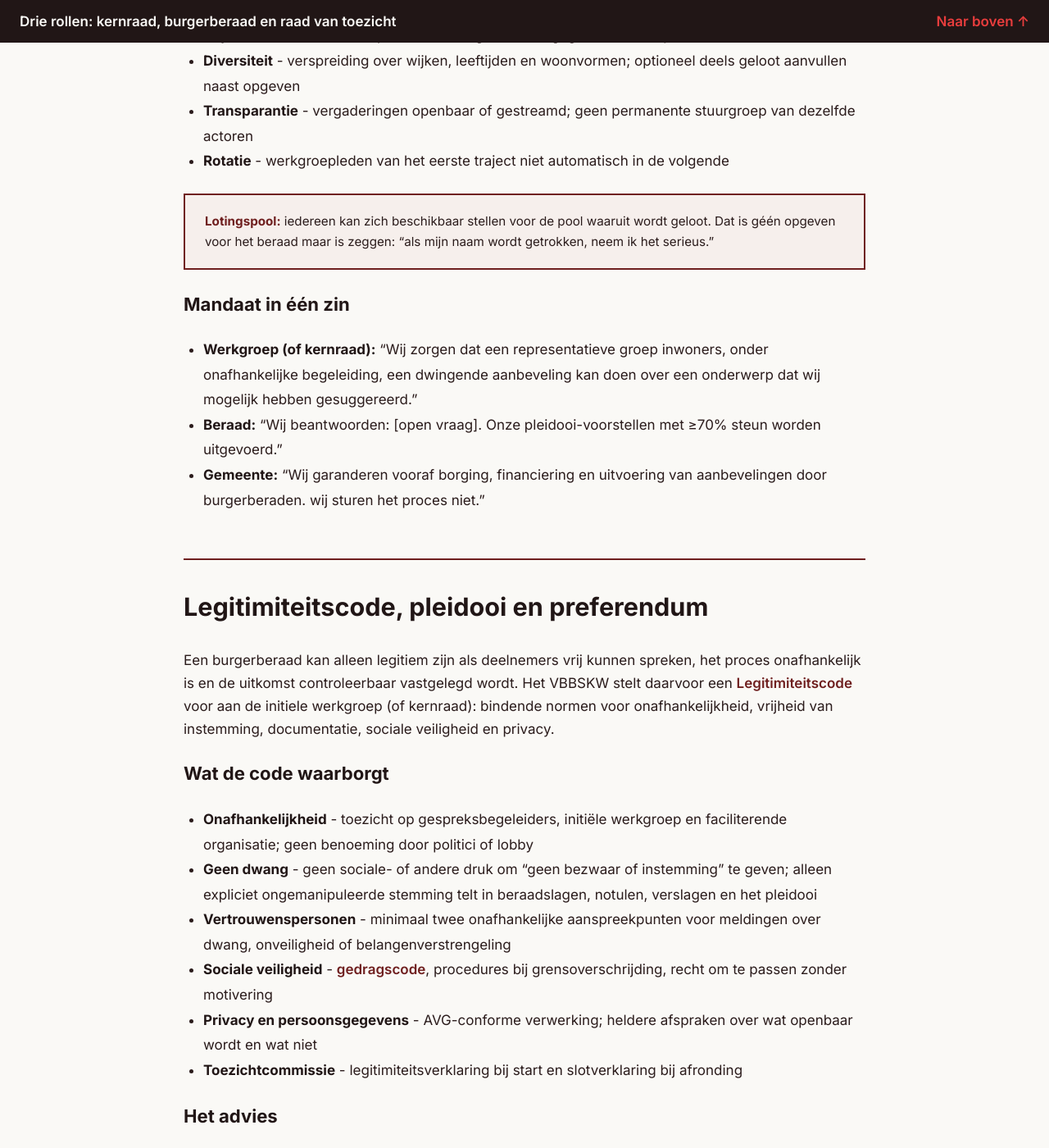
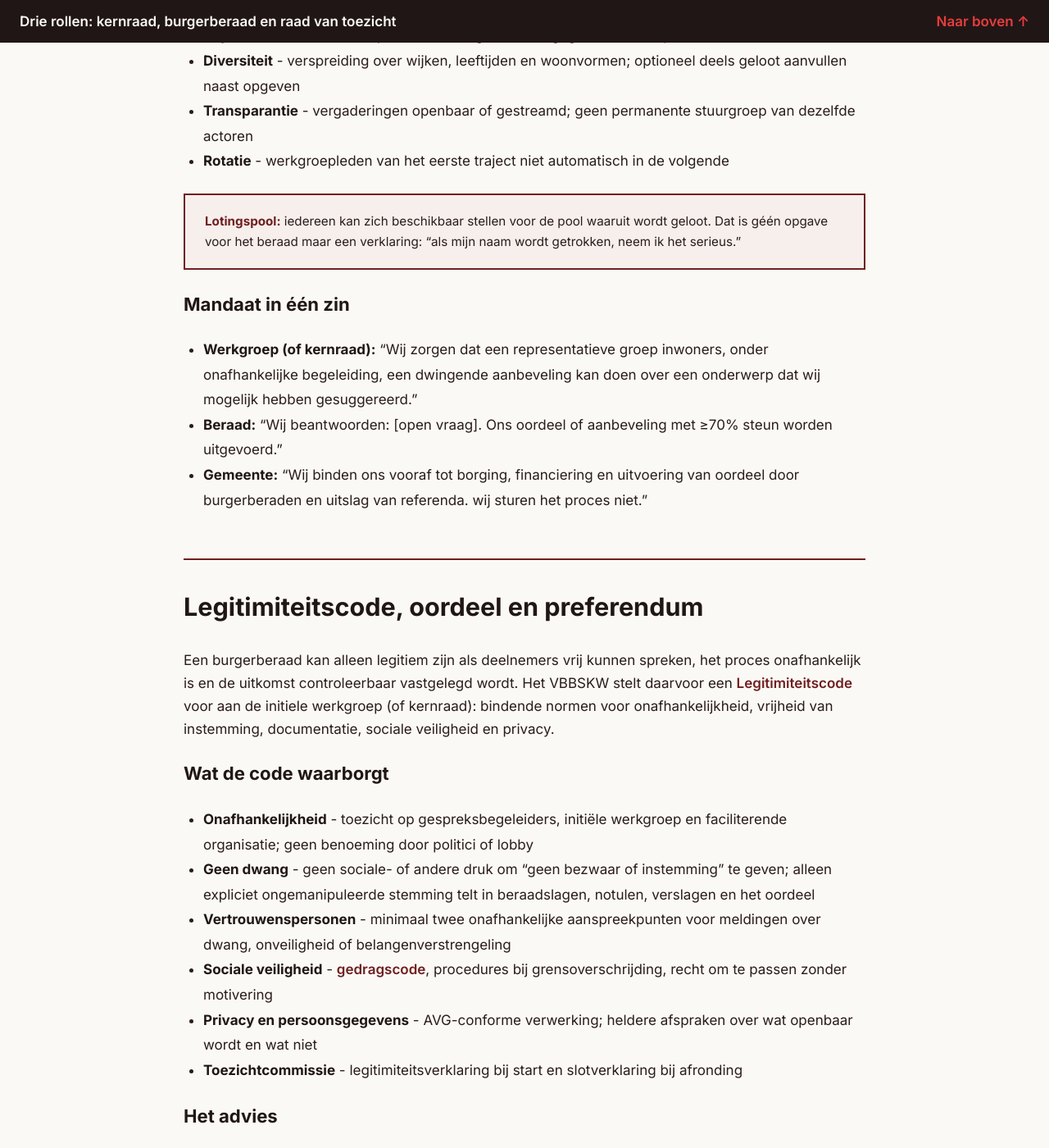
Before and after one commit to Klikblitser/Omwenteling, a Jekyll site: the page built from velsen.html, in a window 1280 px wide and 1400 px high, scrolled down 4744 px. Shown: the whole window at 82% size. Built offline with Jekyll 4.4.1, drawn with Linux system fonts in a browser that asks for light colours; some of the changed text lies outside the part shown.

Commit message:
aanpassing

```diff
--- a/velsen.html
+++ b/velsen.html
@@ -24,7 +24,7 @@ burgerberaad: true
     <li><a href="#inleiding">Inleiding</a></li>
     <li><a href="#wat-is">Wat is een burgerberaad?</a></li>
     <li><a href="#drie-rollen">Drie rollen: commissie, beraad, toezicht</a></li>
-    <li><a href="#legitimiteit">Legitimiteitscode en pleidooi</a></li>
+    <li><a href="#legitimiteit">Legitimiteitscode en oordeel</a></li>
     <li><a href="#waarom">Waarom noodzakelijk in Velsen</a></li>
     <li><a href="#voorbeelden">Voorbeelden wereldwijd</a></li>
     <li><a href="#meer">Meer weten</a></li>
@@ -134,20 +134,20 @@ burgerberaad: true
   </ul>
 
   <div class="highlight">
-    <strong>Lotingspool:</strong> iedereen kan zich beschikbaar stellen voor de pool waaruit wordt geloot. Dat is géén opgeven voor het beraad maar is zeggen: &ldquo;als mijn naam wordt getrokken, neem ik het serieus.&rdquo;
+    <strong>Lotingspool:</strong> iedereen kan zich beschikbaar stellen voor de pool waaruit wordt geloot. Dat is géén opgave voor het beraad maar een verklaring: &ldquo;als mijn naam wordt getrokken, neem ik het serieus.&rdquo;
   </div>
 
   <h3>Mandaat in één zin</h3>
 
   <ul class="bb-lijst">
     <li><strong>Werkgroep (of kernraad):</strong> &ldquo;Wij zorgen dat een representatieve groep inwoners, onder onafhankelijke begeleiding, een dwingende aanbeveling kan doen over een onderwerp dat wij mogelijk hebben gesuggereerd.&rdquo;</li>
-    <li><strong>Beraad:</strong> &ldquo;Wij beantwoorden: [open vraag]. Onze pleidooi-voorstellen met ≥70% steun worden uitgevoerd.&rdquo;</li>
-    <li><strong>Gemeente:</strong> &ldquo;Wij garanderen vooraf borging, financiering en uitvoering van aanbevelingen door burgerberaden. wij sturen het proces niet.&rdquo;</li>
+    <li><strong>Beraad:</strong> &ldquo;Wij beantwoorden: [open vraag]. Ons oordeel of aanbeveling met ≥70% steun worden uitgevoerd.&rdquo;</li>
+    <li><strong>Gemeente:</strong> &ldquo;Wij binden ons vooraf tot borging, financiering en uitvoering van oordeel door burgerberaden en uitslag van referenda. wij sturen het proces niet.&rdquo;</li>
   </ul>
 </section>
 
 <section id="legitimiteit">
-  <h2>Legitimiteitscode, pleidooi en preferendum</h2>
+  <h2>Legitimiteitscode, oordeel en preferendum</h2>
 
   <p>Een burgerberaad kan alleen legitiem zijn als deelnemers vrij kunnen spreken, het proces onafhankelijk is en de uitkomst controleerbaar vastgelegd wordt. Het VBBSKW stelt daarvoor een <a href="{{ '/legitimiteitscode.html' | relative_url }}">Legitimiteitscode</a> voor aan de initiele werkgroep (of kernraad): bindende normen voor onafhankelijkheid, vrijheid van instemming, documentatie, sociale veiligheid en privacy.</p>
 
@@ -155,7 +155,7 @@ burgerberaad: true
 
   <ul class="bb-lijst">
     <li><strong>Onafhankelijkheid</strong> - toezicht op gespreksbegeleiders, initiële werkgroep en faciliterende organisatie; geen benoeming door politici of lobby</li>
-    <li><strong>Geen dwang</strong> - geen sociale- of andere druk om &ldquo;geen bezwaar of instemming&rdquo; te geven; alleen expliciet ongemanipuleerde stemming telt in beraadslagen, notulen, verslagen en het pleidooi</li>
+    <li><strong>Geen dwang</strong> - geen sociale- of andere druk om &ldquo;geen bezwaar of instemming&rdquo; te geven; alleen expliciet ongemanipuleerde stemming telt in beraadslagen, notulen, verslagen en het oordeel</li>
     <li><strong>Vertrouwenspersonen</strong> - minimaal twee onafhankelijke aanspreekpunten voor meldingen over dwang, onveiligheid of belangenverstrengeling</li>
     <li><strong>Sociale veiligheid</strong> - <a href="{{ '/gedragscode.html' | relative_url }}">gedragscode</a>, procedures bij grensoverschrijding, recht om te passen zonder motivering</li>
     <li><strong>Privacy en persoonsgegevens</strong> - AVG-conforme verwerking; heldere afspraken over wat openbaar wordt en wat niet</li>
@@ -249,7 +249,7 @@ burgerberaad: true
 
   <div class="voorbeeld">
     <h4>Ierland &mdash; Abortuswetgeving en homohuwelijk</h4>
-    <p>Na decennia van politieke impasse brak een Citizens' Assembly (2016–2018) van 99 gelote burgers de patstelling. Binnen enkele maanden formuleerden de deelnemers aanbevelingen die leidden tot succesvolle referenda. De kern: mensen die goed geïnformeerd worden en de tijd krijgen om met elkaar te spreken, komen verder dan politici die gebonden zijn aan partijlijnen.</p>
+    <p>Na decennia van politieke impasse brak een Citizens' Assembly (2016&ndash;2018) van 99 gelote burgers de patstelling. Binnen enkele maanden formuleerden de deelnemers aanbevelingen die leidden tot succesvolle referenda. De kern: mensen die goed geïnformeerd worden en de tijd krijgen om met elkaar te spreken, komen verder dan politici die gebonden zijn aan partijlijnen.</p>
   </div>
 
   <div class="voorbeeld">
```
